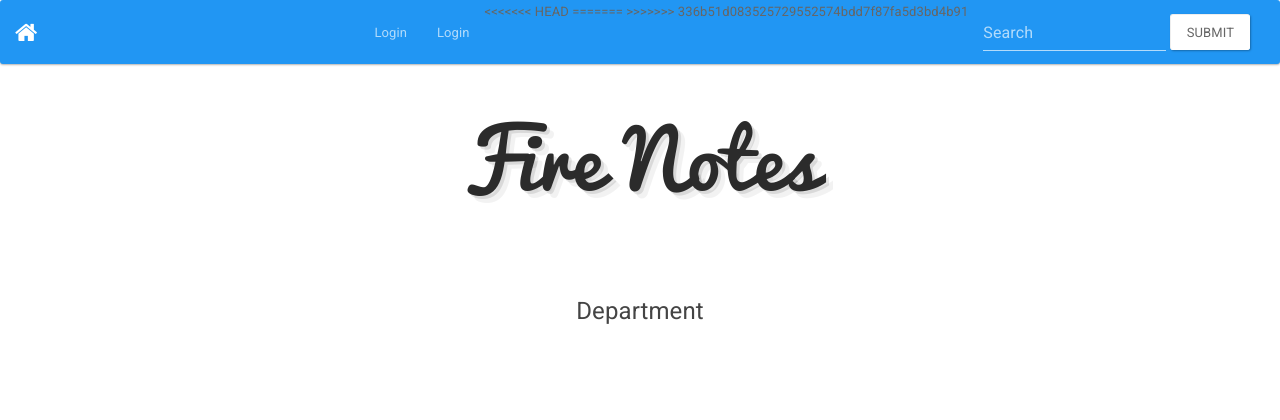
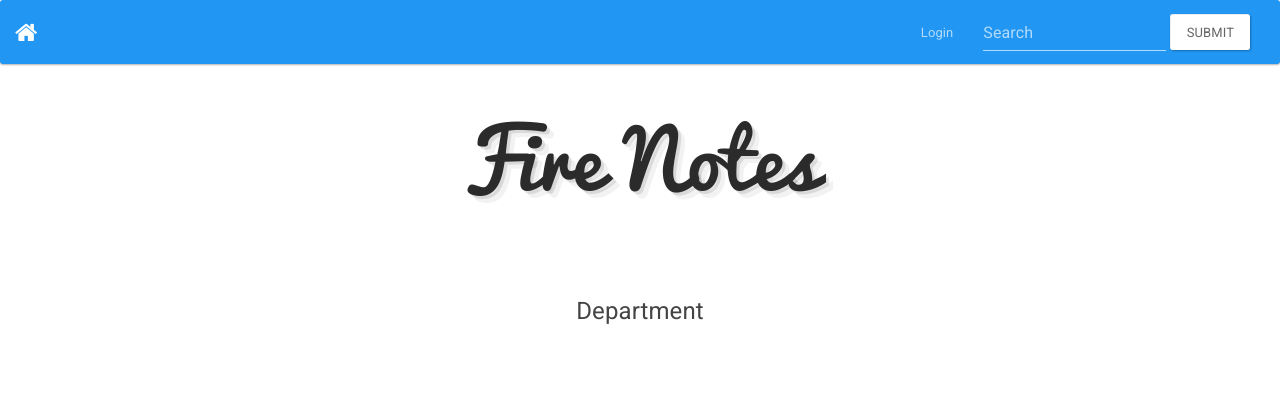
Before and after one commit to delta/NotesSharing, a Flask app: page / in a window 1280 px wide. Shown: the top 420 px of the page. Run offline with Flask 2, Linux system fonts and the light colour scheme; parts of the project's set-up code (start-up, migrations or seed data) failed here and were passed over.

Commit message:
Bug fix.

```diff
--- a/app/templates/base.html
+++ b/app/templates/base.html
@@ -50,11 +50,7 @@
         <button type="submit" class="btn btn-default">Submit</button>
       </form>
       <ul class="nav navbar-nav navbar-right">
-<<<<<<< HEAD
-        <li><a href="/login">Login</a></li>
-=======
         <li><a href="./login">Login</a></li>
->>>>>>> 336b51d083525729552574bdd7f87fa5d3bd4b91
       </ul>
     </div>
   </div>
```
